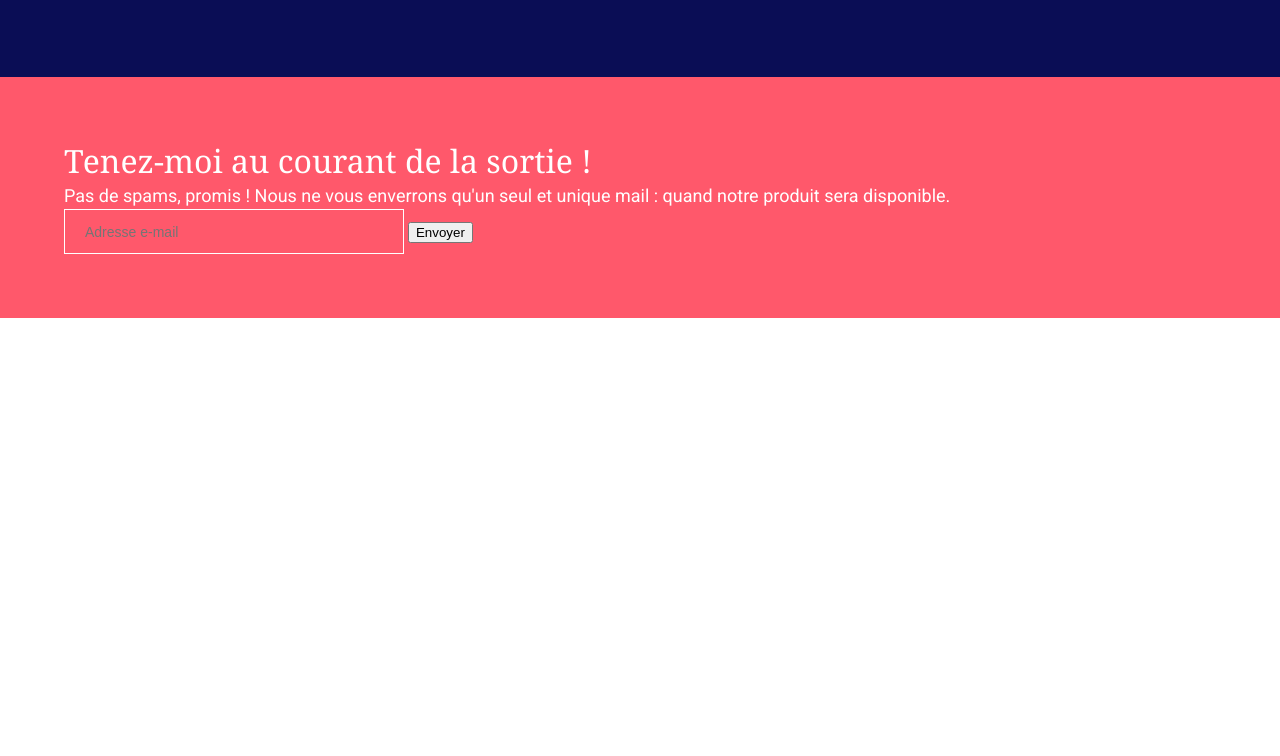
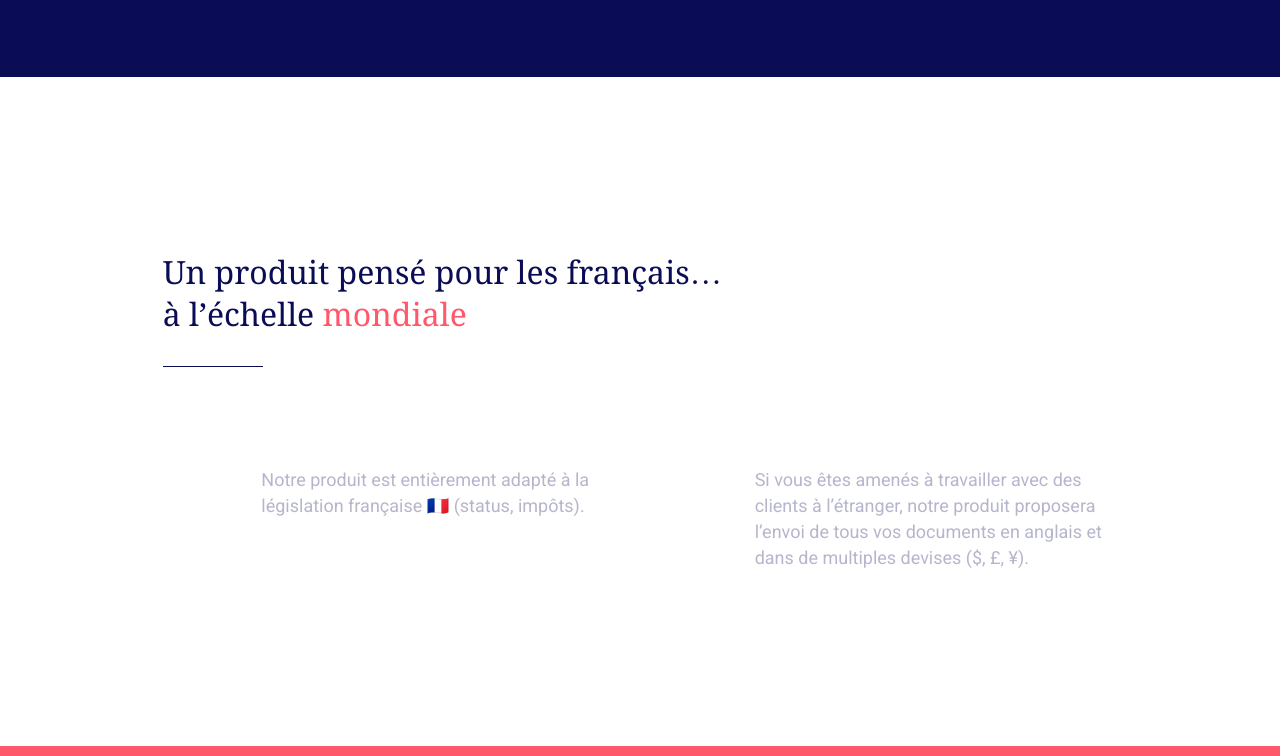
Before and after one commit to FridaApp/frida-landing, a website: page app/views/index.html in a window 1280 px wide. Shown: the part 1404-2160 px from the top of the page. Before the commit the page ends 1722 px from the top, so only its background shows below. Drawn offline with nearby package versions, Linux system fonts and the light colour scheme; files that its build step writes are made by us from their sources; files whose address does not match are found by name.

Commit message:
Add Perks section

```diff
--- a/app/assets/styles/app.scss
+++ b/app/assets/styles/app.scss
@@ -12,4 +12,5 @@
 // Components
 @import 'components/features';
 @import 'components/hero';
+@import 'components/perks';
 @import 'components/subscribe';
--- a/app/assets/styles/components/_hero.scss
+++ b/app/assets/styles/components/_hero.scss
@@ -1,5 +1,6 @@
 .hero {
   height: 100vh;
+
   &__headline {
     @extend .headline;
     color: $color-blue;
--- /dev/null
+++ b/app/assets/styles/components/_perks.scss
@@ -0,0 +1,29 @@
+.perks {
+  padding: 175px 0;
+
+  &__headline {
+    @extend .headline;
+    color: $color-blue;
+    margin-bottom: rem(30px);
+
+    span {
+      color: $color-red;
+    }
+  }
+
+  &__perk {
+    @extend .body-copy;
+    color: $color-gray;
+  }
+
+  &__icon {
+    width: 100%;
+  }
+
+  &__spacer {
+    background-color: $color-blue;
+    height: 1px;
+    width: 100px;
+    margin-bottom: 100px;
+  }
+}
--- a/app/views/index.html
+++ b/app/views/index.html
@@ -129,7 +129,39 @@
       </div>
     </div>
   </section>
-  <section class="perks"></section>
+  <section class="perks">
+    <div class="container">
+      <div class="row">
+        <div class="col-md-6 col-md-offset-1">
+          <div class="box">
+            <h2 class="perks__headline">Un produit pensé pour les français… à l’échelle
+              <span>mondiale</span>
+            </h2>
+            <div class="perks__spacer"></div>
+          </div>
+        </div>
+      </div>
+      <div class="row">
+        <div class="col-md-1 col-md-offset-1">
+          <img src="" alt="" class="perks__icon">
+        </div>
+        <div class="col-md-4">
+          <div class="box perks__perk">
+            <p>Notre produit est entièrement adapté à la législation française 🇫🇷 (status, impôts).</p>
+          </div>
+        </div>
+        <div class="col-md-1">
+          <img src="" alt="" class="perks__icon">
+        </div>
+        <div class="col-md-4">
+          <div class="box perks__perk">
+            <p>Si vous êtes amenés à travailler avec des clients à l’étranger, notre produit proposera l’envoi de tous vos documents
+              en anglais et dans de multiples devises ($, £, ¥).</p>
+          </div>
+        </div>
+      </div>
+    </div>
+  </section>
   <section class="subscribe">
     <div class="container">
       <h2 class="subscribe__headline">Tenez-moi au courant de la sortie !</h2>
```
